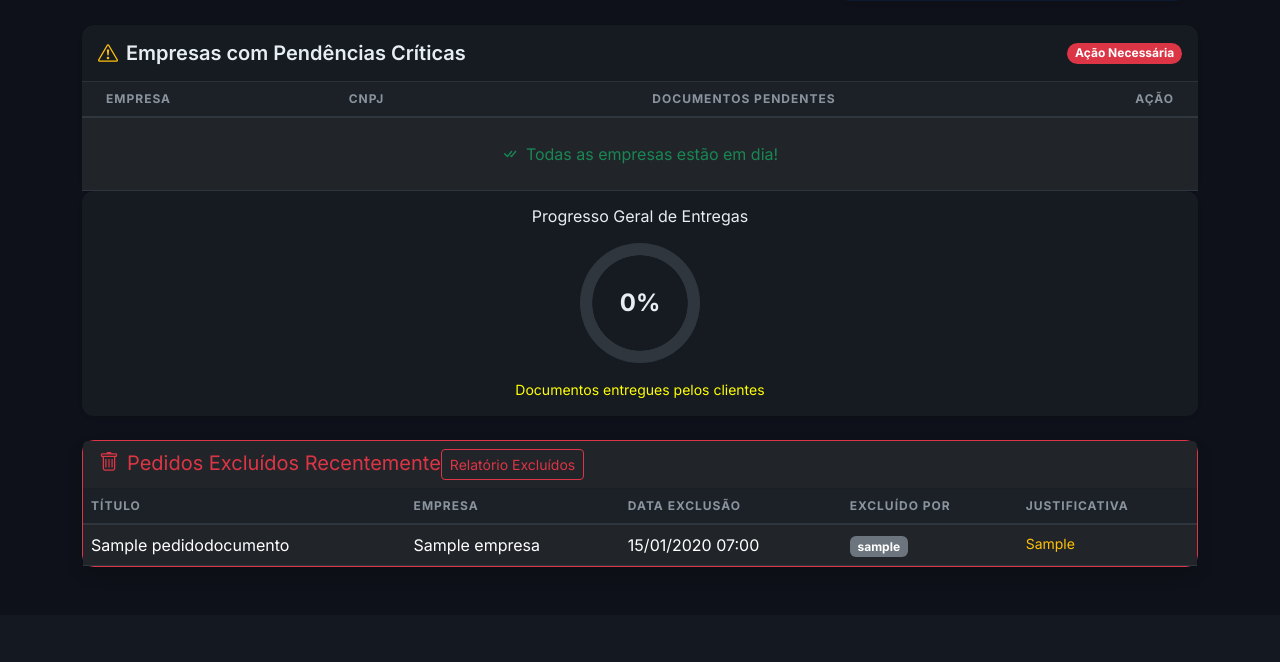
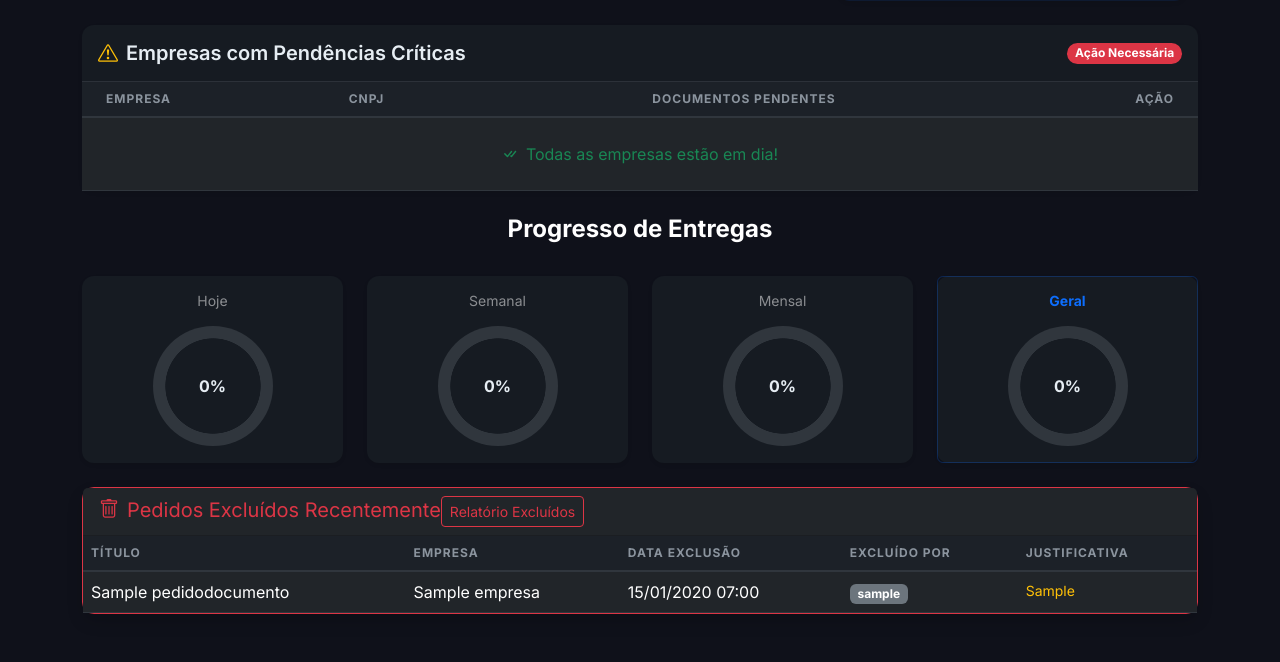
Before and after one commit to celsoleite38/contabil-files, a Django app: page /gestao/ in a window 1280 px wide. Shown: the part 708-1370 px from the top of the page. Before the commit the page ends 1275 px from the top, so only its background shows below. Run offline with Django 5.2, Linux system fonts and the light colour scheme; a user stored in the database is signed in; tables that the repository leaves empty hold one stand-in row (values such as "Sample post").

```diff
--- a/documentos/templates/documentos/admin_dashboard.html
+++ b/documentos/templates/documentos/admin_dashboard.html
@@ -154,15 +154,58 @@
                 </div>
             </div>
         </div>
-<div class="card border-0 shadow-sm bg-card">
-                <div class="card-body text-center">
-                    <h6 class="text mb-3">Progresso Geral de Entregas</h6>
-                    <div class="progress-circle mx-auto" style="--value: {{ percentual|floatformat:0 }}">
-                        <span class="fw-bold fs-4">{{ percentual|floatformat:0 }}%</span>
-                    </div>
-                    <p class="small mt-3 mb-0 "><font color="yellow">Documentos entregues pelos clientes</p></font>
+<div class="row mb-4">
+    <div class="col-12 text-center"><br>
+        <h4 class="fw-bold text-white">Progresso de Entregas</h4>
+
+    </div>
+</div>
+
+<div class="row g-4 justify-content-center">
+    <div class="col-6 col-md-3">
+        <div class="card border-0 shadow-sm bg-card h-100">
+            <div class="card-body d-flex flex-column align-items-center justify-content-center">
+                <h6 class="text-white-50 mb-3 small">Hoje</h6>
+                <div class="progress-circle" style="--value: {{ percentual_diario|floatformat:0 }}; --color: #00d2ff;">
+                    <span class="fw-bold">{{ percentual_diario|floatformat:0 }}%</span>
                 </div>
             </div>
+        </div>
+    </div>
+
+    <div class="col-6 col-md-3">
+        <div class="card border-0 shadow-sm bg-card h-100">
+            <div class="card-body d-flex flex-column align-items-center justify-content-center">
+                <h6 class="text-white-50 mb-3 small">Semanal</h6>
+                <div class="progress-circle" style="--value: {{ percentual_semanal|floatformat:0 }}; --color: #27ae60;">
+                    <span class="fw-bold">{{ percentual_semanal|floatformat:0 }}%</span>
+                </div>
+            </div>
+        </div>
+    </div>
+
+    <div class="col-6 col-md-3">
+        <div class="card border-0 shadow-sm bg-card h-100">
+            <div class="card-body d-flex flex-column align-items-center justify-content-center">
+                <h6 class="text-white-50 mb-3 small">Mensal</h6>
+                <div class="progress-circle" style="--value: {{ percentual_mensal|floatformat:0 }}; --color: #f39c12;">
+                    <span class="fw-bold">{{ percentual_mensal|floatformat:0 }}%</span>
+                </div>
+            </div>
+        </div>
+    </div>
+
+    <div class="col-6 col-md-3">
+        <div class="card border-0 shadow-sm bg-card h-100">
+            <div class="card-body d-flex flex-column align-items-center justify-content-center border border-primary border-opacity-25 rounded">
+                <h6 class="text-primary mb-3 small fw-bold">Geral</h6>
+                <div class="progress-circle" style="--value: {{ percentual|floatformat:0 }}; --color: #3498db;">
+                    <span class="fw-bold">{{ percentual|floatformat:0 }}%</span>
+                </div>
+            </div>
+        </div>
+    </div>
+</div>
 <div class="card shadow mt-4 border-danger">
     <div class="card-header bg-dark text-white">
         <h5 class="mb-0 text-danger"><i class="bi bi-trash me-2"></i>Pedidos Excluídos Recentemente<a href="{% url 'central_exclusoes' %}" class="btn btn-sm btn-outline-danger">Relatório Excluídos</a></h5>
--- a/documentos/views.py
+++ b/documentos/views.py
@@ -13,6 +13,8 @@ from django.utils.html import strip_tags
 from email.mime.image import MIMEImage
 import os
 from django.conf import settings
+from django.utils import timezone
+from datetime import timedelta
 
 
 def manual_usuario(request):
@@ -82,17 +84,12 @@ def enviar_notificacao_documento(pedido, tipo_evento):
     email.attach_alternative(html_content, "text/html")
 
     try:
-        # 1. Definimos o caminho do arquivo no VPS
-        # Se estiver em static/img/logo2.png, usamos o BASE_DIR
+
         path_logo = os.path.join(settings.BASE_DIR, 'static', 'img', 'logo2.png')
-
-        # Se a logo for dinâmica (vinda do banco), descomente abaixo:
-        # if config and config.logo_contabilidade:
-        #     path_logo = config.logo_contabilidade.path
 
         with open(path_logo, 'rb') as f:
             img = MIMEImage(f.read())
-            img.add_header('Content-ID', '<logo_cid>') # Mesmo ID usado no context
+            img.add_header('Content-ID', '<logo_cid>')
             img.add_header('Content-Disposition', 'inline', filename='logo2.png')
             email.attach(img)
     except Exception as e:
@@ -226,20 +223,46 @@ def excluir_pedido(request, pedido_id):
 
     return redirect('lista_pedidos')
 
+
+
 @login_required
 @user_passes_test(eh_contador_ou_admin)
 def dashboard_admin(request):
     config = ConfiguracaoSistema.objects.first()
+
+    # 1. Configuração de Datas
+    agora = timezone.now()
+    hoje = agora.date()
+    uma_semana_atras = hoje - timedelta(days=7)
+    inicio_mes = hoje.replace(day=1)
+
+    # 2. Função Auxiliar Interna
+    def calcular_progresso(queryset):
+        total = queryset.filter(excluido=False).count()
+        if total == 0:
+            return 0
+        concluidos = queryset.filter(concluido=True, excluido=False).count()
+        return (concluidos / total) * 100
+
+    # 3. Métricas Gerais
     total_empresas = Empresa.objects.count()
     total_setores = Setor.objects.count()
     total_usuarios = Usuario.objects.count()
-    total_pedidos = PedidoDocumento.objects.filter(excluido=False).count()
-    concluidos = PedidoDocumento.objects.filter(concluido=True).count()
-    # Cálculo simples de porcentagem
+
+    # Usando PedidoDocumento (ajuste para o nome correto do seu model se necessário)
+    qs_pedidos = PedidoDocumento.objects.filter(excluido=False)
+    total_pedidos = qs_pedidos.count()
+    concluidos = qs_pedidos.filter(concluido=True).count()
+
     percentual = (concluidos / total_pedidos * 100) if total_pedidos > 0 else 0
+
+    # 4. Cálculos dos Novos Gráficos
+    percentual_diario = calcular_progresso(PedidoDocumento.objects.filter(data_solicitacao__date=hoje))
+    percentual_semanal = calcular_progresso(PedidoDocumento.objects.filter(data_solicitacao__date__gte=uma_semana_atras))
+    percentual_mensal = calcular_progresso(PedidoDocumento.objects.filter(data_solicitacao__date__gte=inicio_mes))
+
+    # 5. Outros Dados
     pedidos_excluidos = PedidoDocumento.objects.filter(excluido=True).order_by('-data_solicitacao')[:10]
-
-    print(f"Total de excluídos encontrados: {pedidos_excluidos.count()}")
 
     relatorio_pendencias = Empresa.objects.annotate(
         ttotal_pedidos=Count('pedidos_empresa', filter=Q(pedidos_empresa__excluido=False)),
@@ -256,10 +279,12 @@ def dashboard_admin(request):
         'total_usuarios': total_usuarios,
         'total_pedidos': total_pedidos,
         'percentual': percentual,
+        'percentual_diario': percentual_diario,
+        'percentual_semanal': percentual_semanal,
+        'percentual_mensal': percentual_mensal,
         'relatorio_pendencias': relatorio_pendencias,
         'pedidos_excluidos': pedidos_excluidos,
     })
-
 @login_required
 @user_passes_test(eh_contador_ou_admin)
 def gerir_empresas(request):
```
